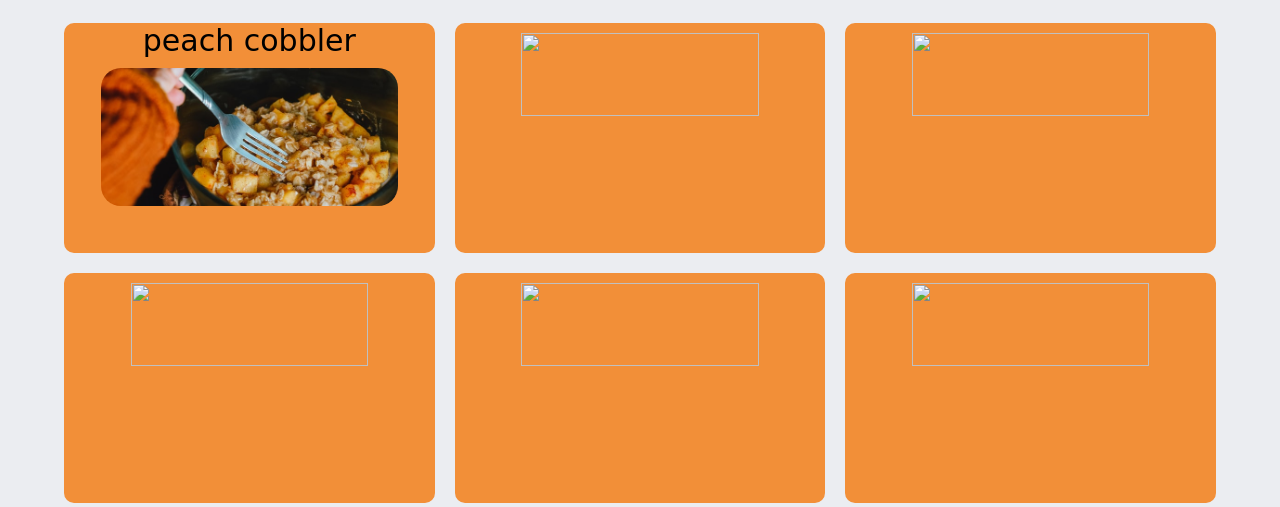
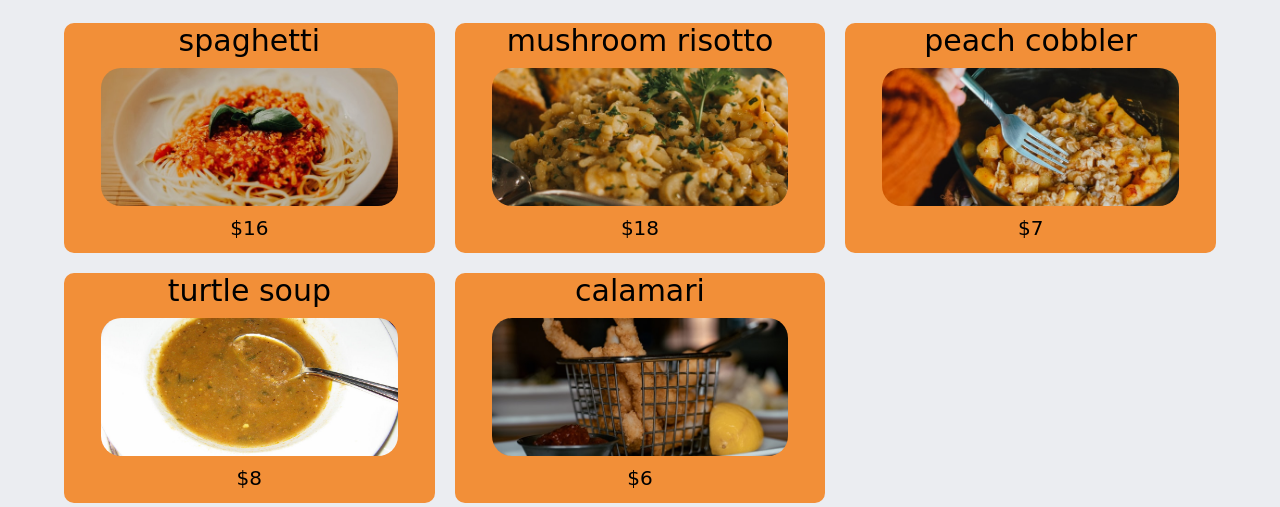
Before and after one commit to sheacronin/restaurant, a website built with webpack: page dist/index.html in a window 1280 px wide. Both pictures are taken after a click on the item "Menu". Shown: the part 293-800 px from the top of the page. Built offline with nearby package versions, Linux system fonts and the light colour scheme; files whose address does not match are found by name; a web font is replaced by a local one.

Commit message:
Add more menu item pictures, add prices to menu item divs

```diff
--- a/src/menu.js
+++ b/src/menu.js
@@ -7,25 +7,30 @@ class MenuItem {
         this.price = price;
         this.img = '../src/menu-items/' + img;
     }
+}
+
+const menuItems = [];
+
+menuItems.push(new MenuItem('spaghetti', 16, 'spaghetti.jpg'),
+               new MenuItem('mushroom risotto', 18, 'mushroom.jpg'),
+               new MenuItem('peach cobbler', 7, 'peach.jpg'),
+               new MenuItem('turtle soup', 8, 'turtle.jpg'),
+               new MenuItem('calamari', 6, 'calamari.jpg'));
 
 
-}
-
-const peach = new MenuItem('peach cobbler', 7, 'peach.jpg');
-
-console.log(MenuItem);
-
 function showMenu() {
+    // Add menu div.
     const menu = appendNewElement('div', content, 'menu');
 
-    const menuItems = [peach, 'spaghetti', 'mushroom risotto', 'peach cobbler',
-    'turtle soup', 'calamari'];
-
+    // Apend each menu item to menu div.
     for (let i = 0; i < menuItems.length; i++) {
         const item = appendNewElement('div', menu, 'menu-item', menuItems[i].name);
+        // Add the menu item's image.
         const img = document.createElement('img');
         img.src = menuItems[i].img;
         item.appendChild(img);
+        // Add the menu item's price.
+        appendNewElement('p', item, 'price', '$' + menuItems[i].price);
     }
 }
 
--- a/src/style.css
+++ b/src/style.css
@@ -81,3 +81,8 @@ nav ul {
     margin: 10px auto;
     object-fit: cover;
 }
+
+.price {
+    margin: 0 auto;
+    font-size: 20px;
+}
```
Also changed, not shown: dist/main.js, src/menu-items/calamari.jpg (added), src/menu-items/mushroom.jpg (added), src/menu-items/spaghetti.jpg (added), src/menu-items/turtle.jpg (added).
